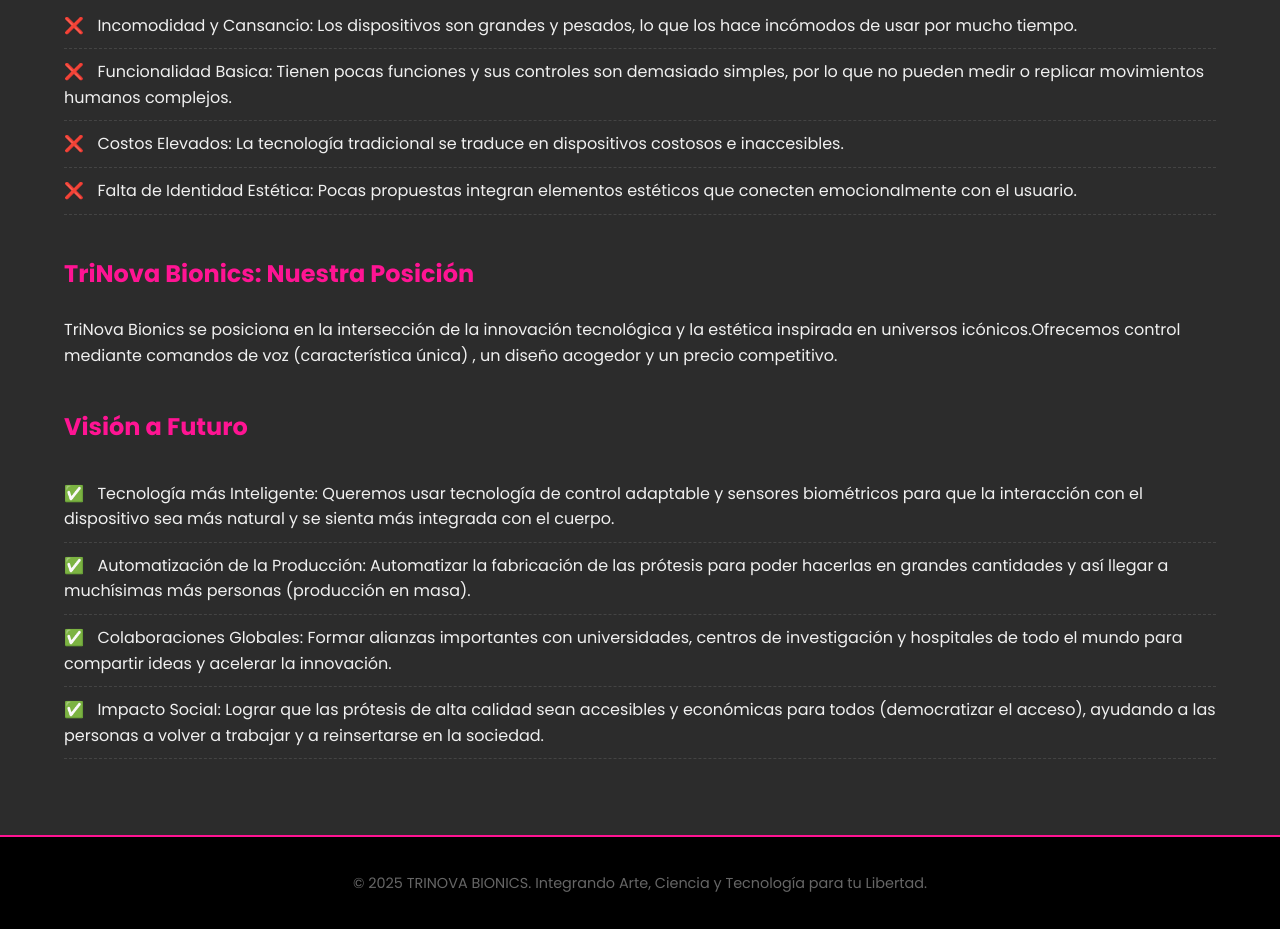
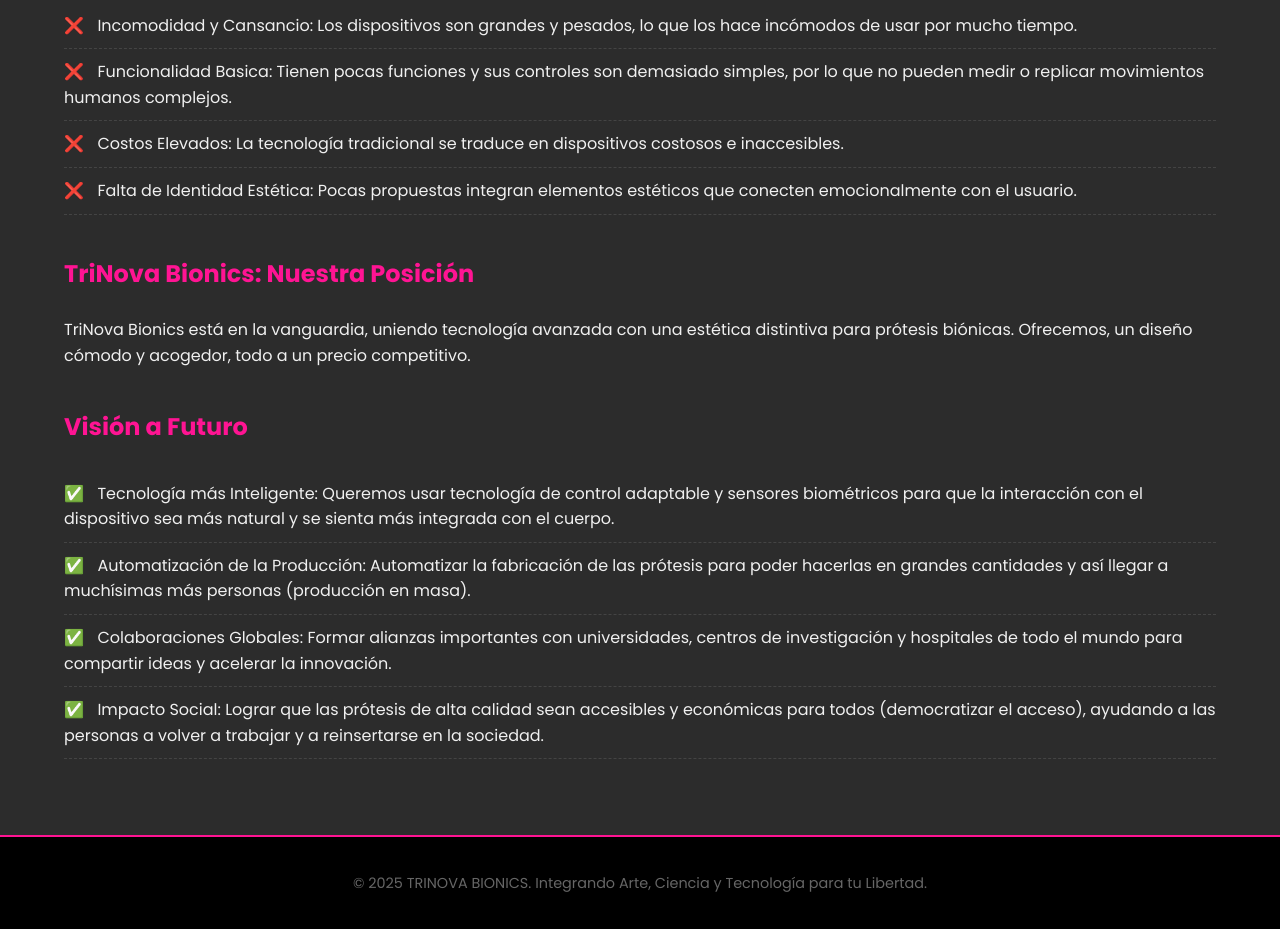
Before and after one commit to r10nachmat-sudo/Bionics, a plain HTML site: page index.html in a window 1280 px wide. Shown: the part 4256-5185 px from the top of the page. Drawn offline with Linux system fonts and the light colour scheme.

Commit message:
Update index.html

```diff
--- a/index.html
+++ b/index.html
@@ -102,7 +102,7 @@
         </ul>
 
         <h3>TriNova Bionics: Nuestra Posición</h3>
-        <p>TriNova Bionics se posiciona en la intersección de la innovación tecnológica y la estética inspirada en universos icónicos.Ofrecemos control mediante comandos de voz (característica única) , un diseño acogedor y un precio competitivo.</p>
+        <p>TriNova Bionics está en la vanguardia, uniendo tecnología avanzada con una estética distintiva para prótesis biónicas. Ofrecemos, un diseño cómodo y acogedor, todo a un precio competitivo.</p>
 
         <h3>Visión a Futuro</h3>
         <ul class="future-goals">
```
